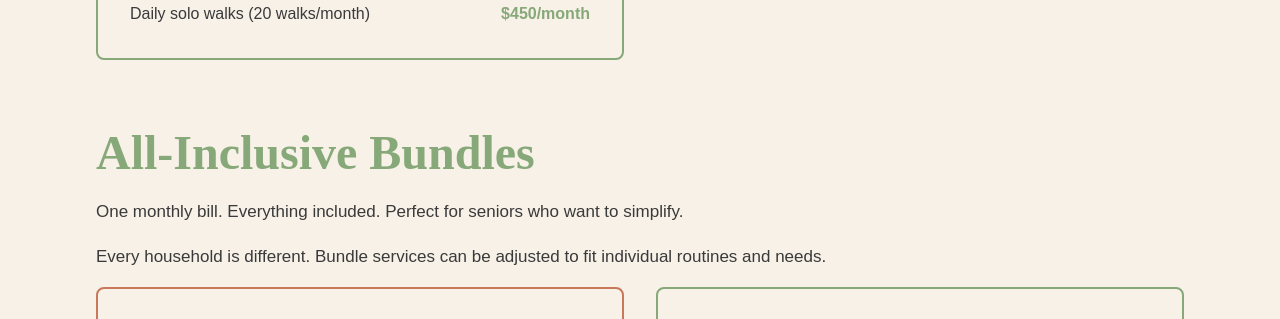
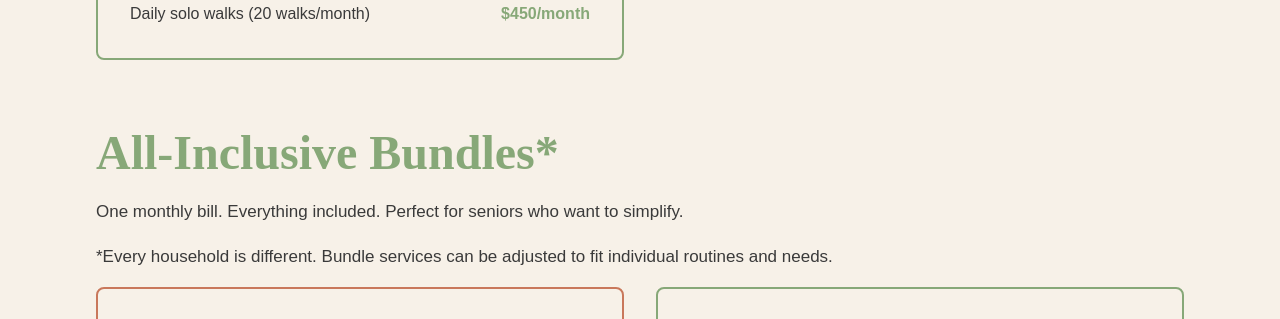
Before and after one commit to GoodCompanySCS/goodcompany-scs, a Next.js app: page /pricing in a window 1280 px wide. Shown: the part 1520-1839 px from the top of the page. Built offline with nearby package versions, Linux system fonts and the light colour scheme.

Commit message:
Update page.tsx

```diff
--- a/app/pricing/page.tsx
+++ b/app/pricing/page.tsx
@@ -124,9 +124,9 @@ export default function Pricing() {
 
           {/* All-Inclusive Bundles */}
           <div className="mb-16">
-            <h2 style={{ color: 'var(--sage)' }} className="mb-4">All-Inclusive Bundles</h2>
+            <h2 style={{ color: 'var(--sage)' }} className="mb-4">All-Inclusive Bundles*</h2>
            <p className="text-lg mb-4">One monthly bill. Everything included. Perfect for seniors who want to simplify.</p>
-<p className="text-lg mb-4">Every household is different. Bundle services can be adjusted to fit individual routines and needs.</p>
+<p className="text-lg mb-4">*Every household is different. Bundle services can be adjusted to fit individual routines and needs.</p>
 
             <div className="grid grid-cols-1 md:grid-cols-2 gap-8">
               <div style={{ borderColor: 'var(--terracotta)', borderWidth: '2px' }} className="p-8 rounded-lg">
```
